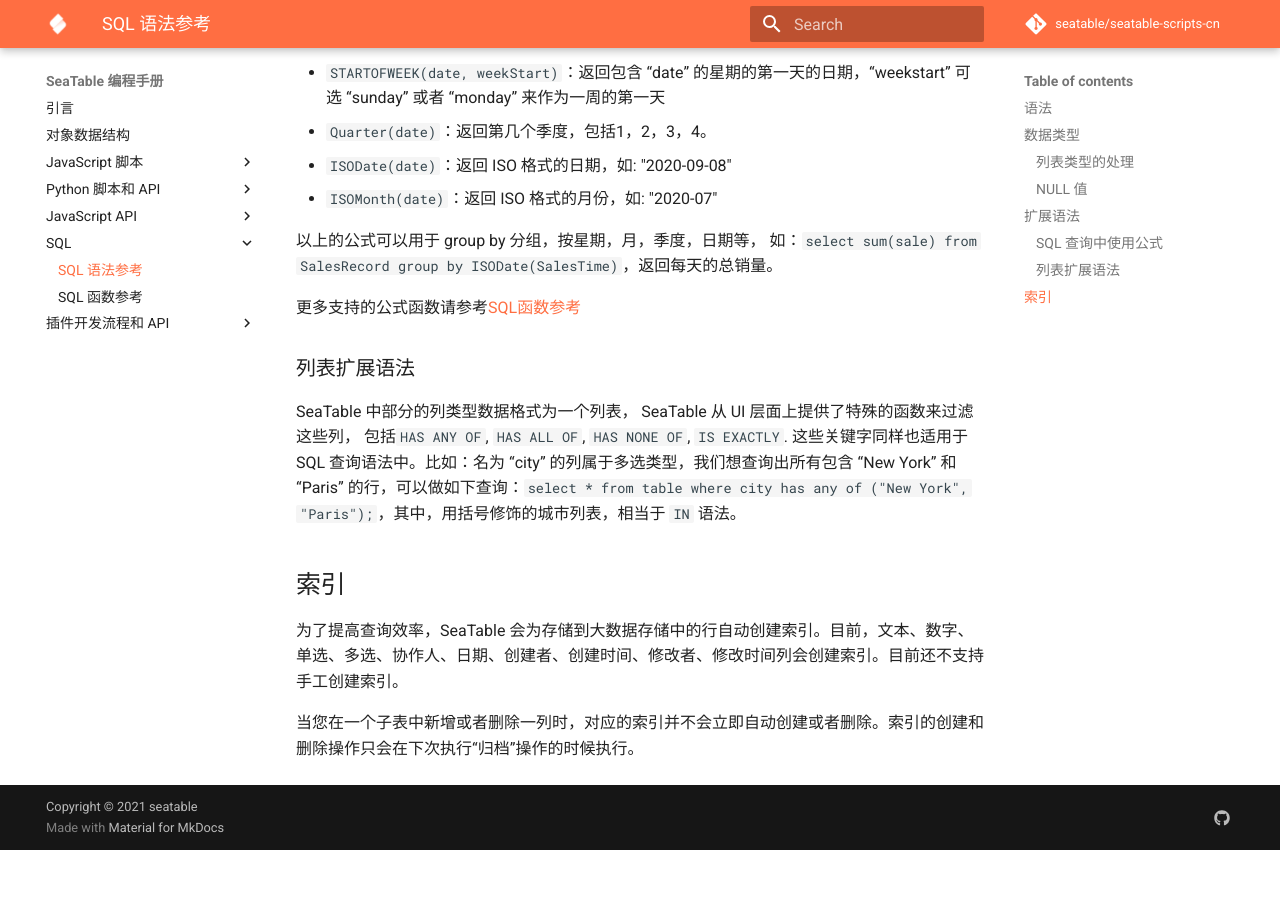
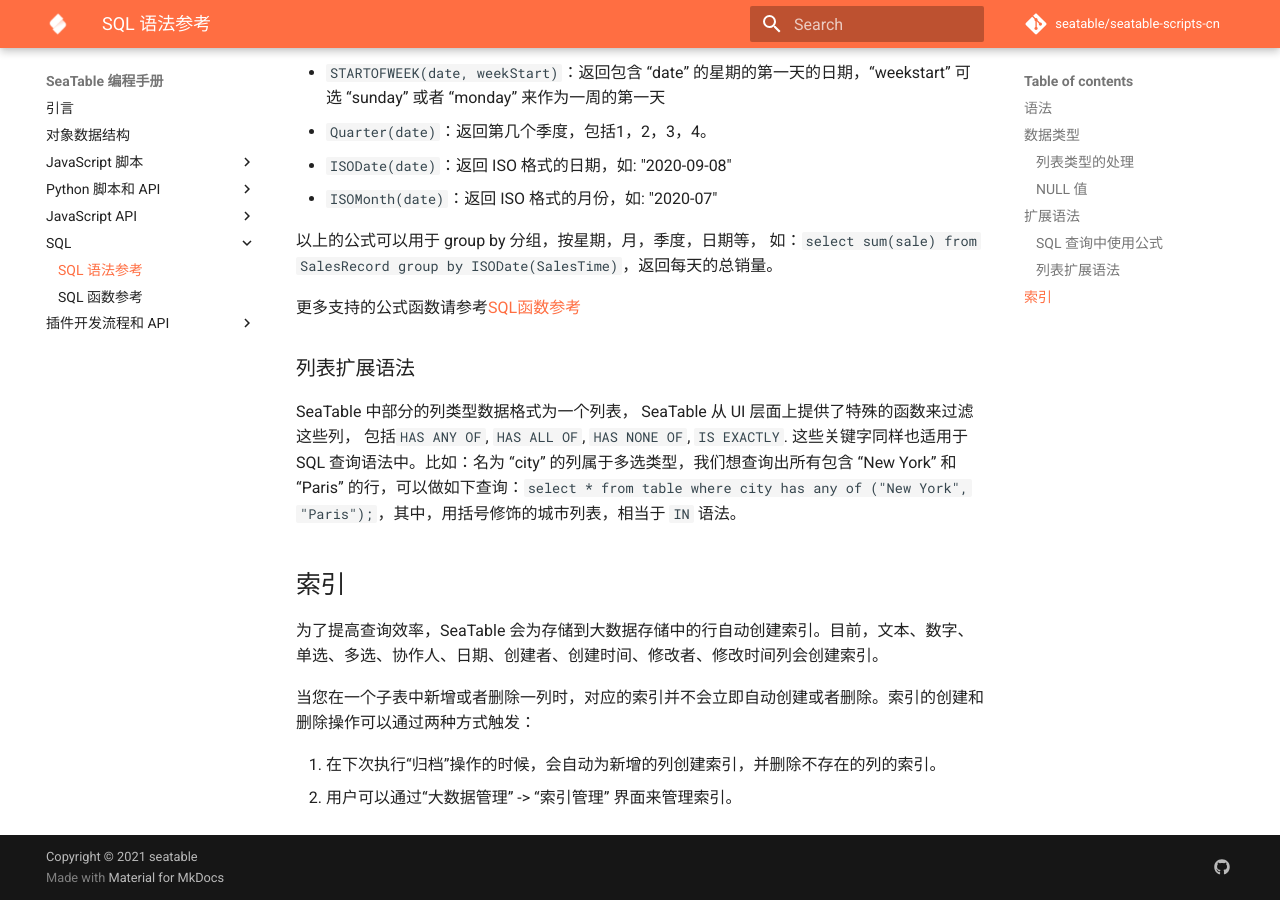
Before and after one commit to seatable/seatable-scripts-cn, an MkDocs documentation site: the page built from manual/sql/sql.md, in a window 1280 px wide and 900 px high, scrolled down 7357 px. Built offline with MkDocs 1.6.1 and Material for MkDocs 9.7.7, drawn with Linux system fonts in a browser that asks for light colours; comment, search, counter and statistics services are not loaded; before the commit the page ends 8207 px from its top, so only the background shows below that.

Commit message:
Update sql.md
Update index management.

```diff
--- a/manual/sql/sql.md
+++ b/manual/sql/sql.md
@@ -167,6 +167,9 @@
 
 ## 索引
 
-为了提高查询效率，SeaTable 会为存储到大数据存储中的行自动创建索引。目前，文本、数字、单选、多选、协作人、日期、创建者、创建时间、修改者、修改时间列会创建索引。目前还不支持手工创建索引。
+为了提高查询效率，SeaTable 会为存储到大数据存储中的行自动创建索引。目前，文本、数字、单选、多选、协作人、日期、创建者、创建时间、修改者、修改时间列会创建索引。
 
-当您在一个子表中新增或者删除一列时，对应的索引并不会立即自动创建或者删除。索引的创建和删除操作只会在下次执行“归档”操作的时候执行。
+当您在一个子表中新增或者删除一列时，对应的索引并不会立即自动创建或者删除。索引的创建和删除操作可以通过两种方式触发：
+
+1. 在下次执行“归档”操作的时候，会自动为新增的列创建索引，并删除不存在的列的索引。
+2. 用户可以通过“大数据管理” -> “索引管理” 界面来管理索引。
```
